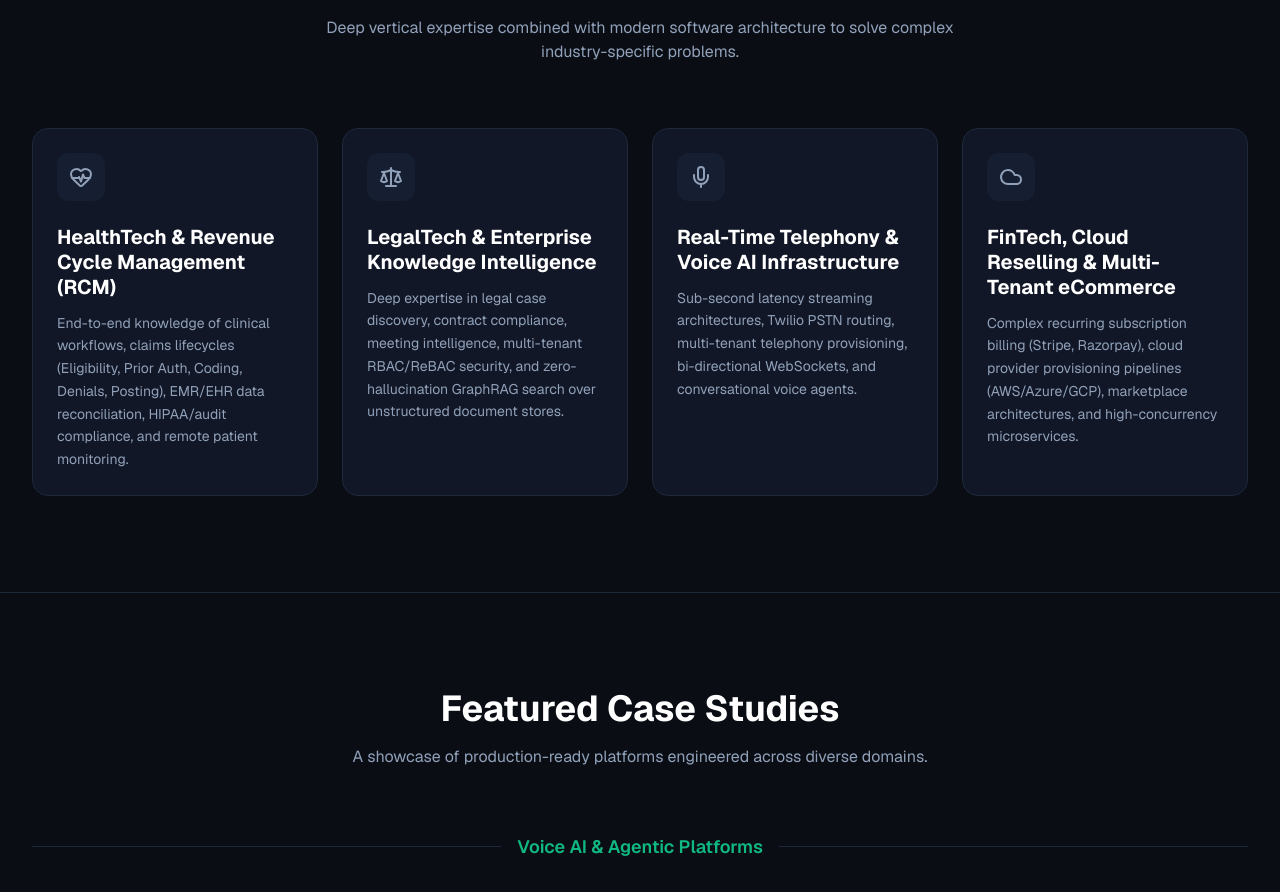
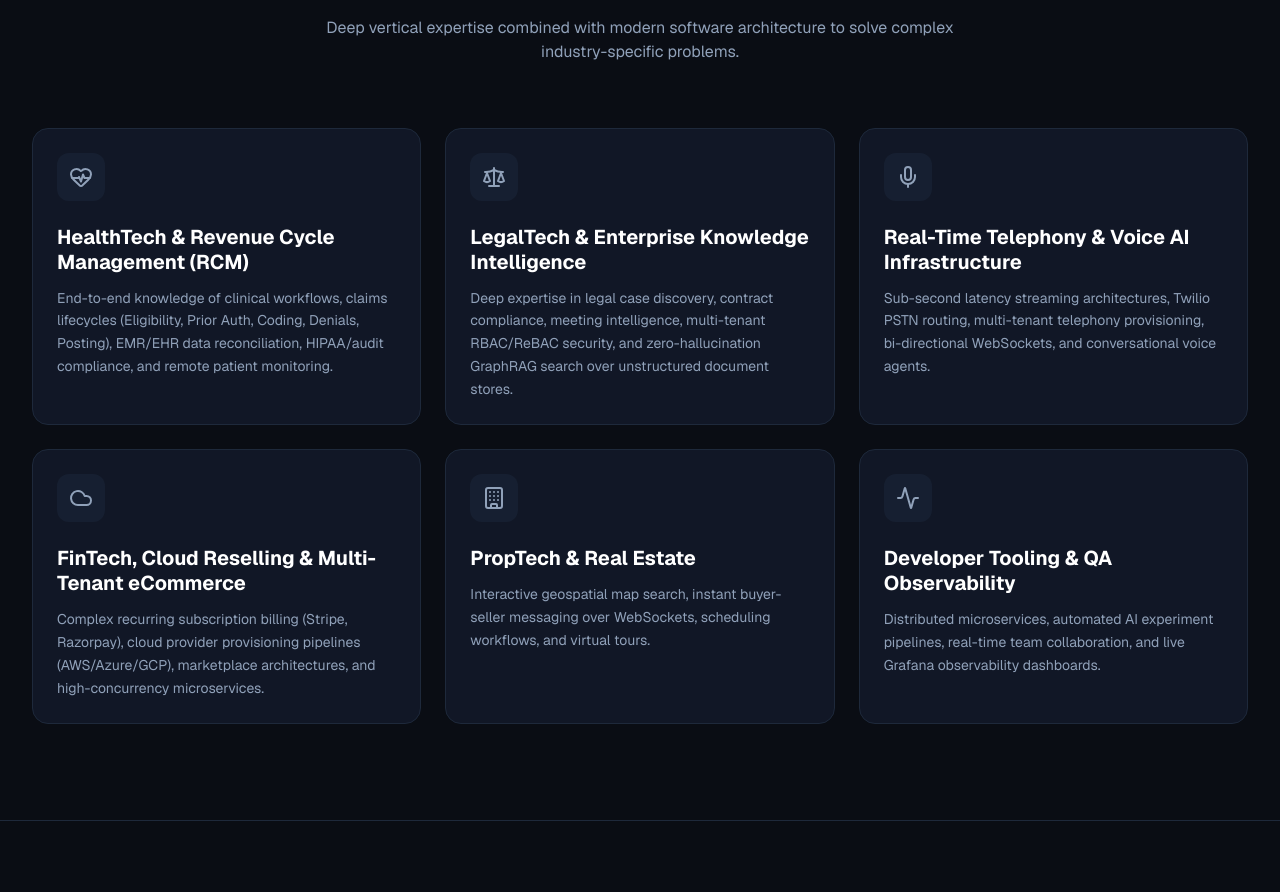
Before and after one commit to vamsiReDDy-KOTA/vamsiReDDy-KOTA.github.io, a Next.js app: page / in a window 1280 px wide. Shown: the part 1161-2053 px from the top of the page. Built offline with nearby package versions, Linux system fonts and the light colour scheme.

Commit message:
Add Real Estate and Developer Tooling domains

```diff
--- a/src/components/DomainGrid.tsx
+++ b/src/components/DomainGrid.tsx
@@ -1,7 +1,7 @@
 "use client";
 
 import { motion } from "framer-motion";
-import { HeartPulse, Scale, Mic, Cloud } from "lucide-react";
+import { HeartPulse, Scale, Mic, Cloud, Building, Activity } from "lucide-react";
 
 const domains = [
   {
@@ -31,6 +31,20 @@ const domains = [
     description: "Complex recurring subscription billing (Stripe, Razorpay), cloud provider provisioning pipelines (AWS/Azure/GCP), marketplace architectures, and high-concurrency microservices.",
     color: "group-hover:text-[#6366F1]",
     bg: "group-hover:bg-[#6366F1]/10",
+  },
+  {
+    title: "PropTech & Real Estate",
+    icon: Building,
+    description: "Interactive geospatial map search, instant buyer-seller messaging over WebSockets, scheduling workflows, and virtual tours.",
+    color: "group-hover:text-amber-500",
+    bg: "group-hover:bg-amber-500/10",
+  },
+  {
+    title: "Developer Tooling & QA Observability",
+    icon: Activity,
+    description: "Distributed microservices, automated AI experiment pipelines, real-time team collaboration, and live Grafana observability dashboards.",
+    color: "group-hover:text-purple-500",
+    bg: "group-hover:bg-purple-500/10",
   }
 ];
 
@@ -42,7 +56,7 @@ export default function DomainGrid() {
         <p className="text-slate-400 max-w-2xl mx-auto">Deep vertical expertise combined with modern software architecture to solve complex industry-specific problems.</p>
       </div>
 
-      <div className="grid grid-cols-1 md:grid-cols-2 lg:grid-cols-4 gap-6">
+      <div className="grid grid-cols-1 md:grid-cols-2 lg:grid-cols-3 gap-6">
         {domains.map((domain, index) => (
           <motion.div
             key={index}
```
